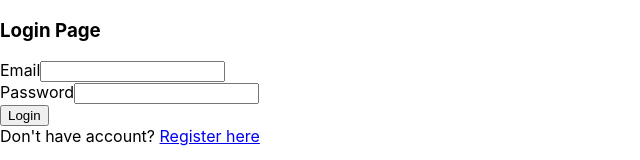
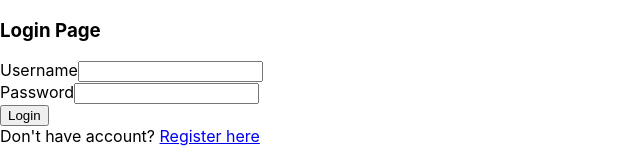
Before and after one commit to zafar-saleem/dailytime-app, a React (Create React App) app: page / in a window 1280 px wide. Shown: the top 160 px of the page, without its empty margins (0-640 px from the left). Built offline with nearby package versions, Linux system fonts and the light colour scheme.

Commit message:
replace email with username

```diff
--- a/src/components/loginPage.js
+++ b/src/components/loginPage.js
@@ -9,11 +9,11 @@
   onHandleLogin = (event) => {
     event.preventDefault();
 
-    let email = event.target.email.value;
+    let username = event.target.username.value;
     let password = event.target.password.value;
 
     const data = {
-      email, password
+      username, password
     };
 
     this.props.dispatch(loginUserAction(data));
@@ -37,8 +37,8 @@
         {!isSuccess ? <div>{message}</div> : <Redirect to='dashboard' />}
         <form onSubmit={this.onHandleLogin}>
           <div>
-            <label>Email</label>
-            <input type="email" name="email" />
+            <label>Username</label>
+            <input type="text" name="username" />
           </div>
           <div>
             <label>Password</label>
--- a/src/components/registerPage.js
+++ b/src/components/registerPage.js
@@ -9,11 +9,11 @@
     event.preventDefault();
 
     let name = event.target.name.value;
-    let email = event.target.email.value;
+    let username = event.target.username.value;
     let password = event.target.password.value;
 
     const data = {
-      name, email, password
+      name, username, password
     };
 
     this.props.dispatch(registerUserAction(data));
@@ -37,8 +37,8 @@
             <input type="text" name="name" />
           </div>
           <div>
-            <label>Email</label>
-            <input type="email" name="email" />
+            <label>Username</label>
+            <input type="text" name="username" />
           </div>
           <div>
             <label>Password</label>
```
